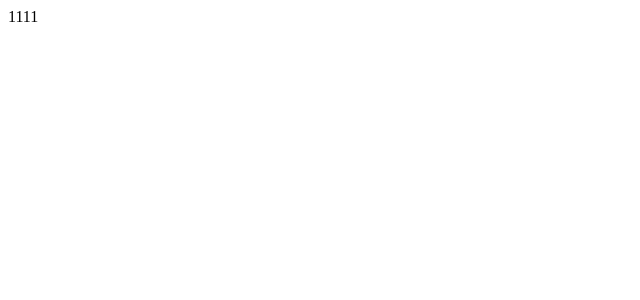
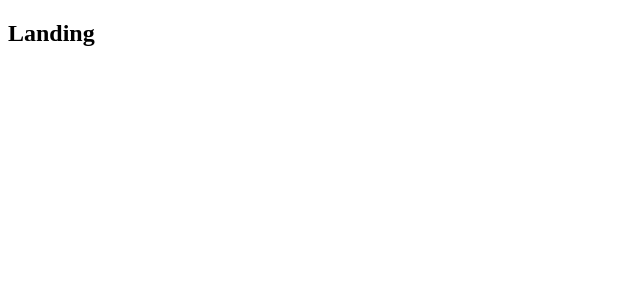
Before and after one commit to NiMaGangFour/Emaily, a React (Create React App) app in the folder client/: page / in a window 1280 px wide. Shown: the top 300 px of the page, without its empty margins (0-640 px from the left). Built offline with nearby package versions, Linux system fonts and the light colour scheme.

Commit message:
BrowserRouter + Route

```diff
--- a/client/src/components/App.js
+++ b/client/src/components/App.js
@@ -8,9 +8,11 @@ const Landing = () => <h2>Landing</h2>
 
 const App = () => {
   return (
-    <div>
-    1111
-    </div>
+    <BrowserRouter>
+      <div>
+       <Route path="/" component={Landing} />
+      </div>
+    </BrowserRouter>
   );
 };
 
```
